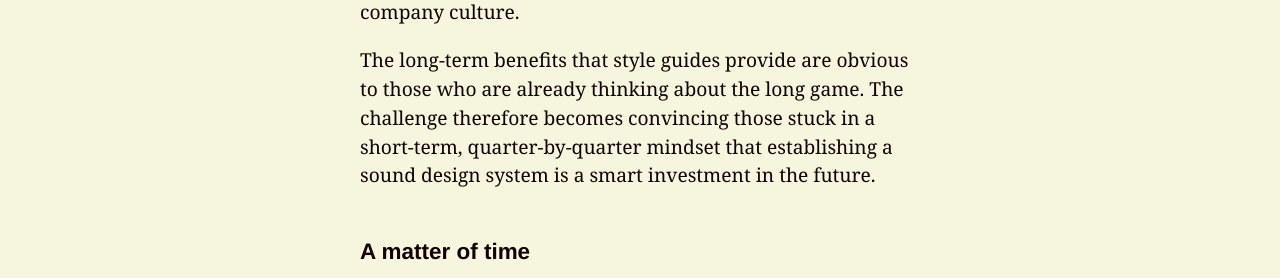
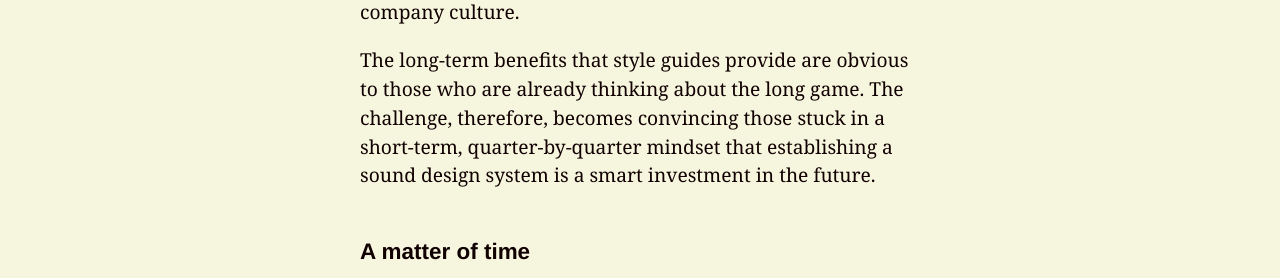
Before and after one commit to bradfrost/atomic-design, a Jekyll site: the page built from chapter-1.md, in a window 1280 px wide and 900 px high, scrolled down 32944 px. Shown: the part 214-492 px from the top of the window. Built offline with Jekyll 4.4.1, drawn with Linux system fonts in a browser that asks for light colours.

```diff
--- a/chapter-1.md
+++ b/chapter-1.md
@@ -310,7 +310,7 @@ By now the benefits of creating design systems should be abundantly clear, and h
 ### The hard sell
 In order to benefit from style guides, organizations must first appropriate the necessary time and budget to make them happen. **That requires organizations to overcome the short-term mentality** that all-to-often creeps its way into company culture.
 
-The long-term benefits that style guides provide are obvious to those who are already thinking about the long game. The challenge therefore becomes convincing those stuck in a short-term, quarter-by-quarter mindset that establishing a sound design system is a smart investment in the future.
+The long-term benefits that style guides provide are obvious to those who are already thinking about the long game. The challenge, therefore, becomes convincing those stuck in a short-term, quarter-by-quarter mindset that establishing a sound design system is a smart investment in the future.
 
 ### A matter of time
 > The hard part is building the machine that builds the product.” <cite>[Dennis Crowley](http://techcrunch.com/2011/03/03/founder-stories-foursquare-crowley-machine/) </cite>
```
Also changed, not shown: 2 other files.
